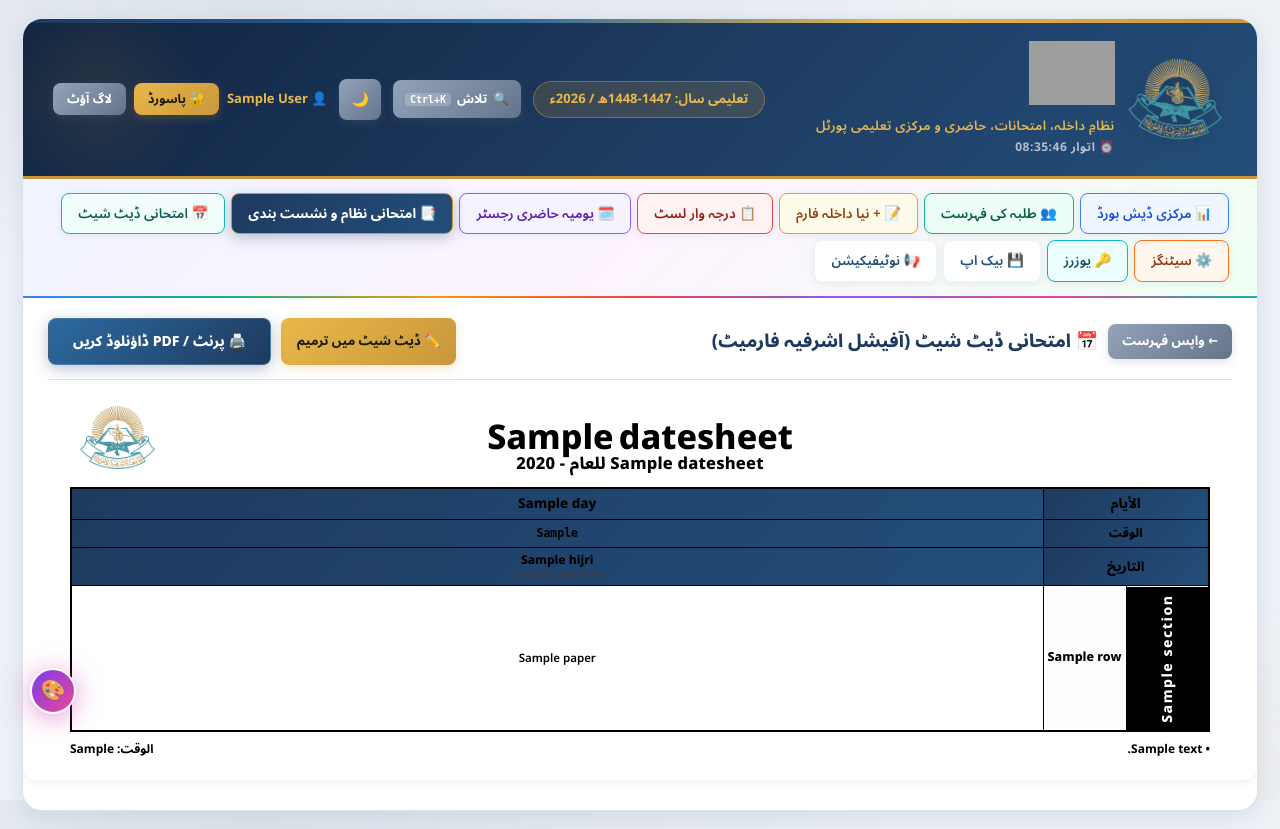
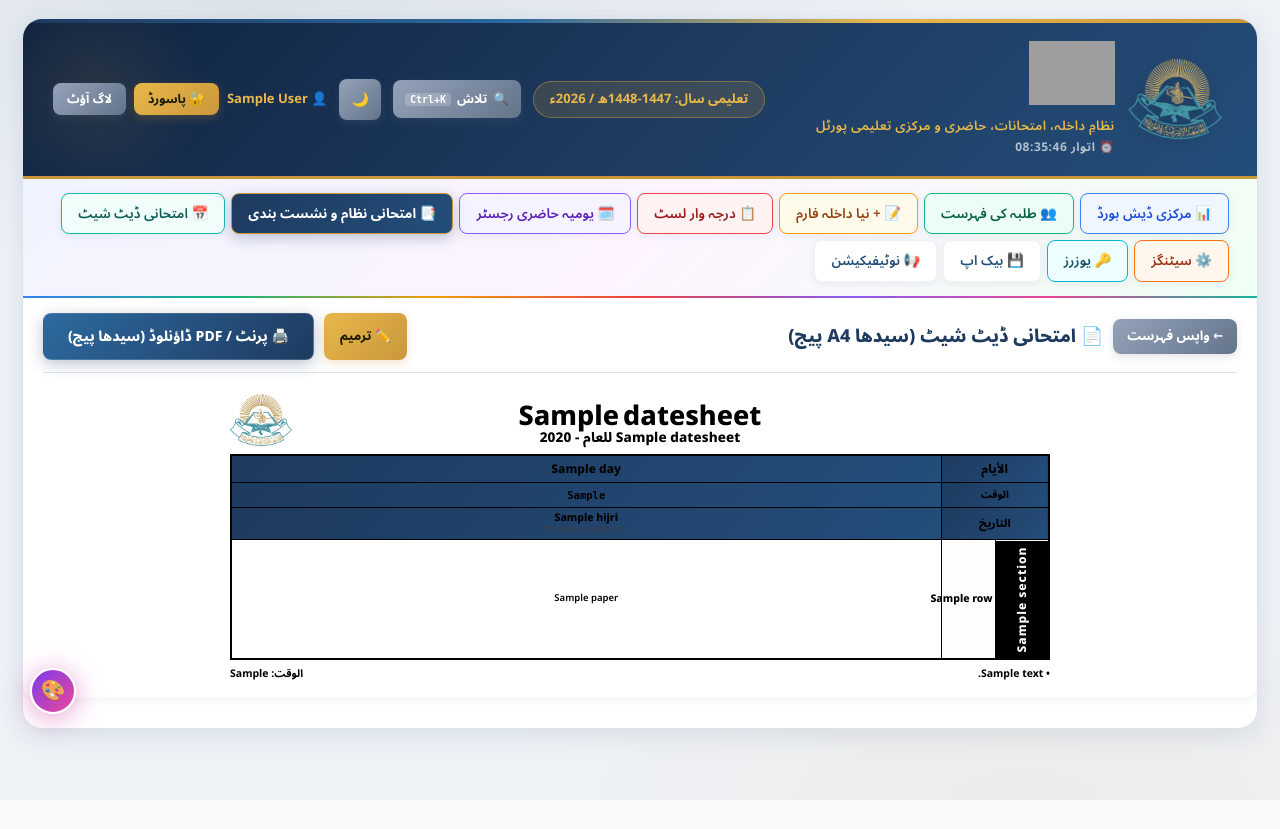
Before and after one commit to majid-7557472/mudrsa-managment, a Flask app: template templates/view_datesheet.html in a window 1280 px wide. After the commit the page ends 800 px from the top, so only its background shows below. Run offline with Flask 3, Linux system fonts and the light colour scheme; the visitor is signed in with stand-in values (Sample User, id 1); the template is opened without the code that fills it: most values are stand-ins (such as "Sample title", 1, 10 or a date in 2020); data that the repository does not hold is empty; some web fonts are replaced; grey boxes are pictures that could not be loaded.

Commit message:
Optimize date sheet layout for exact A4 Portrait (سیدھا پیج) matching scanned sheet

```diff
--- a/templates/view_datesheet.html
+++ b/templates/view_datesheet.html
@@ -1,17 +1,18 @@
 {% extends "base.html" %}
-{% block title %}{{ datesheet['title'] }} - ڈیٹ شیٹ{% endblock %}
+{% block title %}{{ datesheet['title'] }} - ڈیٹ شیٹ (سیدھا پیج){% endblock %}
 {% set active_page = 'exams' %}
 
 {% block extra_head %}
 <style>
+    /* سیدھا عمودی پیج (A4 Portrait) */
     @page {
-        size: A4 landscape;
-        margin: 5mm 8mm;
+        size: A4 portrait;
+        margin: 5mm 6mm;
     }
 
     .datesheet-outer-box {
         background: #ffffff;
-        padding: 20px 25px;
+        padding: 15px 20px;
         border-radius: var(--r-md);
         box-shadow: var(--shadow-sm);
         margin-bottom: 30px;
@@ -23,16 +24,16 @@
         align-items: center;
         flex-wrap: wrap;
         gap: 12px;
-        margin-bottom: 20px;
-        padding-bottom: 14px;
+        margin-bottom: 16px;
+        padding-bottom: 12px;
         border-bottom: 1.5px solid var(--border);
     }
 
-    /* پرنٹ ایبل ایریا */
+    /* پرنٹ ایبل کنٹینر - A4 پورٹریٹ سائز */
     .printable-datesheet {
         background: #ffffff;
         width: 100%;
-        max-width: 1140px;
+        max-width: 820px;
         margin: 0 auto;
         color: #000000;
         direction: rtl;
@@ -43,31 +44,31 @@
     .ds-top-header {
         position: relative;
         text-align: center;
-        margin-bottom: 10px;
-        padding-top: 5px;
+        margin-bottom: 6px;
+        padding-top: 2px;
     }
     .ds-logo-top {
         position: absolute;
         top: 0;
-        left: 10px;
-        width: 75px;
-        height: 75px;
+        left: 0;
+        width: 62px;
+        height: 62px;
         object-fit: contain;
     }
     .ds-main-heading {
         font-family: 'Noto Nastaliq Urdu', 'Noto Sans Arabic', serif;
-        font-size: 34px;
-        font-weight: 800;
-        color: #000000;
-        margin: 0 0 2px 0;
-        line-height: 1.3;
-    }
-    .ds-sub-heading {
-        font-size: 16.5px;
+        font-size: 27px;
         font-weight: 800;
         color: #000000;
         margin: 0;
-        letter-spacing: 0.2px;
+        line-height: 1.25;
+    }
+    .ds-sub-heading {
+        font-size: 13.5px;
+        font-weight: 800;
+        color: #000000;
+        margin: 2px 0 0;
+        letter-spacing: 0.1px;
     }
 
     /* ٹیبل لے آؤٹ */
@@ -81,7 +82,7 @@
     .ds-main-table th,
     .ds-main-table td {
         border: 1.5px solid #000000;
-        padding: 4px 4px;
+        padding: 3.5px 2px;
         text-align: center;
         vertical-align: middle;
         word-wrap: break-word;
@@ -91,34 +92,37 @@
     /* ٹیبل ہیڈر روز */
     .ds-th-days {
         background-color: #f3f4f6;
-        font-size: 13.5px;
+        font-size: 12px;
         font-weight: 800;
         color: #000000;
-        height: 28px;
+        height: 24px;
+        padding: 2px 2px;
     }
     .ds-th-time {
         background-color: #f9fafb;
-        font-size: 11.5px;
+        font-size: 10.5px;
         font-weight: 800;
         direction: ltr;
         font-family: monospace;
         color: #000000;
-        height: 24px;
+        height: 20px;
+        padding: 1px 2px;
     }
     .ds-th-date {
         background-color: #f3f4f6;
-        font-size: 12px;
+        font-size: 10.5px;
         font-weight: 800;
         color: #000000;
-        height: 38px;
-        line-height: 1.25;
+        height: 32px;
+        line-height: 1.2;
+        padding: 2px 2px;
     }
     .ds-th-date .hijri-txt {
         font-weight: 800;
-        font-size: 12px;
+        font-size: 10.5px;
     }
     .ds-th-date .greg-txt {
-        font-size: 10.5px;
+        font-size: 9.5px;
         color: #374151;
         font-weight: 700;
     }
@@ -128,12 +132,12 @@
         background-color: #000000 !important;
         color: #ffffff !important;
         font-weight: 800;
-        font-size: 14px;
-        width: 36px !important;
+        font-size: 12px;
+        width: 26px !important;
         writing-mode: vertical-rl;
         transform: rotate(180deg);
-        padding: 8px 2px !important;
-        letter-spacing: 1.5px;
+        padding: 6px 1px !important;
+        letter-spacing: 1px;
         text-align: center;
         vertical-align: middle;
     }
@@ -142,27 +146,28 @@
     .cls-col {
         background-color: #fdfdfd;
         font-weight: 800;
-        font-size: 12.5px;
+        font-size: 10.5px;
         color: #000000;
-        width: 130px !important;
+        width: 82px !important;
         text-align: center;
-        line-height: 1.25;
+        line-height: 1.2;
+        padding: 2px 2px !important;
     }
 
     /* کتاب و پرچہ سیل */
     .paper-col {
         background-color: #ffffff;
-        font-size: 11.5px;
+        font-size: 9.5px;
         font-weight: 600;
         color: #000000;
-        line-height: 1.3;
-        padding: 4px 6px;
+        line-height: 1.25;
+        padding: 3px 2px;
     }
     .badge-copy {
         display: inline-block;
-        font-size: 12.5px;
+        font-size: 11px;
         font-weight: 800;
-        margin-right: 3px;
+        margin-right: 2px;
     }
 
     /* فوٹر */
@@ -170,8 +175,8 @@
         display: flex;
         justify-content: space-between;
         align-items: center;
-        margin-top: 8px;
-        font-size: 12px;
+        margin-top: 6px;
+        font-size: 10.5px;
         font-weight: 700;
         color: #000000;
     }
@@ -222,18 +227,18 @@
     <div class="datesheet-toolbar no-print">
         <div style="display: flex; align-items: center; gap: 10px;">
             <a href="{{ url_for('datesheets_list') }}" class="btn btn-muted" style="padding: 7px 14px; font-size: 13px;">← واپس فہرست</a>
-            <h3 style="font-size: 18px; font-weight: 800; color: var(--primary); margin: 0;">📅 امتحانی ڈیٹ شیٹ (آفیشل اشرفیہ فارمیٹ)</h3>
+            <h3 style="font-size: 18px; font-weight: 800; color: var(--primary); margin: 0;">📄 امتحانی ڈیٹ شیٹ (سیدھا A4 پیج)</h3>
         </div>
 
         <div style="display: flex; gap: 10px;">
-            <a href="{{ url_for('edit_datesheet', datesheet_id=datesheet['id']) }}" class="btn btn-gold" style="padding: 8px 16px; font-size: 13px;">✏️ ڈیٹ شیٹ میں ترمیم</a>
+            <a href="{{ url_for('edit_datesheet', datesheet_id=datesheet['id']) }}" class="btn btn-gold" style="padding: 8px 16px; font-size: 13px;">✏️ ترمیم</a>
             <button type="button" class="btn btn-primary" onclick="window.print()" style="padding: 8px 24px; font-size: 14px; font-weight: 800; box-shadow: 0 4px 15px rgba(30,58,95,0.3);">
-                🖨️ پرنٹ / PDF ڈاؤنلوڈ کریں
+                🖨️ پرنٹ / PDF ڈاؤنلوڈ (سیدھا پیج)
             </button>
         </div>
     </div>
 
-    <!-- آفیشل پرنٹ ایبل شیٹ -->
+    <!-- باضابطہ سیدھا پرنٹ ایبل پیج (Portrait) -->
     <div class="printable-datesheet">
 
         <!-- ہیڈر -->
@@ -246,23 +251,23 @@
         <!-- شیڈول ٹیبل -->
         <table class="ds-main-table">
             <thead>
-                <!-- رو 1: الایام (Right to Left: دائیں طرف الأيام، پھر السبت، الأحد، الإثنين، الثلاثاء، الأربعاء...) -->
+                <!-- رو 1: الایام -->
                 <tr>
-                    <th class="ds-th-days" colspan="2" style="width: 166px;">الأيام</th>
+                    <th class="ds-th-days" colspan="2" style="width: 108px;">الأيام</th>
                     {% for d in days %}
                         <th class="ds-th-days">{{ d['day'] }}</th>
                     {% endfor %}
                 </tr>
                 <!-- رو 2: الوقت -->
                 <tr>
-                    <th class="ds-th-time" colspan="2" style="font-size: 12px; font-family: inherit;">الوقت</th>
+                    <th class="ds-th-time" colspan="2" style="font-size: 10px; font-family: inherit;">الوقت</th>
                     {% for d in days %}
                         <th class="ds-th-time">{{ datesheet['exam_timing'] }}</th>
                     {% endfor %}
                 </tr>
                 <!-- رو 3: التاریخ (ہجری + عیسوی) -->
                 <tr>
-                    <th class="ds-th-date" colspan="2" style="font-size: 13px;">التاريخ</th>
+                    <th class="ds-th-date" colspan="2" style="font-size: 11px;">التاريخ</th>
                     {% for d in days %}
                         <th class="ds-th-date">
                             <div class="hijri-txt">{{ d['hijri'] }}</div>
```
